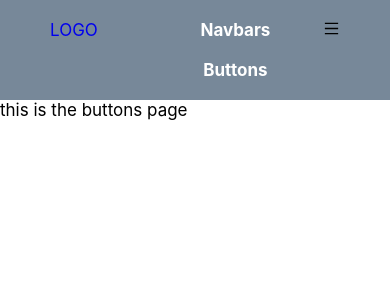
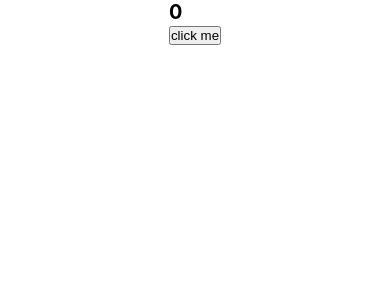
Before and after one commit to memphis2coder/ToolBox, a React (Create React App) app: page /buttons in a window 390 px wide. Shown: the top 300 px of the page. Built offline with nearby package versions, Linux system fonts and the light colour scheme.

Commit message:
working on toolbox

```diff
--- a/src/App.css
+++ b/src/App.css
@@ -16,3 +16,12 @@ a {
 li {
   list-style-type: none;
 }
+
+/* App.css styles */
+.App {
+  display: flex;
+  justify-content: center;
+  align-self: center;
+  height: 100%;
+  width: 100%;
+}
--- a/src/App.js
+++ b/src/App.js
@@ -1,19 +1,20 @@
 import React from 'react';
 import './App.css';
-import {BrowserRouter as Router, Switch, Route} from 'react-router-dom';
+//import {BrowserRouter as Router, Switch, Route} from 'react-router-dom';
 // pages
-import HomePage from './pages/home/home-page';
-import Navbars from './pages/navbars/navbar-page';
-import Buttons from './pages/buttons/buttons-page';
-// components
-import MainMenu from './components/main-menu/main-menu';
-import Sidebar from './components/sidebar/sidebar';
+// import HomePage from './pages/home/home-page';
+// import Navbars from './pages/navbars/navbar-page';
+// import Buttons from './pages/buttons/buttons-page';
+// // components
+// import MainMenu from './components/main-menu/main-menu';
+// import Sidebar from './components/sidebar/sidebar';
+import Title from './Title.js';
 
 
 function App() {
   return (
     <div className="App">
-      <Router>
+      {/* <Router>
         <MainMenu />
           <Switch>
           <Route exact path='/'>
@@ -26,7 +27,8 @@ function App() {
               <Buttons />
             </Route>
           </Switch>
-      </Router>
+      </Router> */}
+      <Title />
     </div>
   );
 }
--- /dev/null
+++ b/src/Title.js
@@ -0,0 +1,19 @@
+import React, {useState} from 'react';
+
+// functional component
+// this is a standard functional component
+function Title () {
+    const [count, setCount] = useState(0);
+
+
+    // return some JSX
+    return (
+        <div>
+            <h3>{count}</h3>
+
+            <button onClick={() => setCount(count + 1)}>click me</button>
+        </div>
+    )
+};
+
+export default Title;
--- a/src/components/main-menu/main-menu.js
+++ b/src/components/main-menu/main-menu.js
@@ -1,9 +1,11 @@
-import React from 'react'
+import React, {useState} from 'react'
 import './main-menu.scss';
 import {Link} from 'react-router-dom';
 import {AiOutlineMenu} from 'react-icons/ai';
 
 function mainMenu() {
+
+
     return (
         <header className='header'>
             <div className="logo-container">
--- a/src/components/main-menu/main-menu.scss
+++ b/src/components/main-menu/main-menu.scss
@@ -1,28 +1,27 @@
 .header {
-    display: grid;
-    grid-template-areas: "logo nav burger";
+    display: flex;
+    flex-wrap: wrap;
     background-color: lightslategrey;
-    padding: 20px 50px;
     justify-content: space-between;
+    min-height: 50px;
+    align-items: center;
+    padding: 0 50px;
 }
 
 .logo {
-    grid-area: logo;
+    color: white;
+    font-weight: bold;
+    order: 1;
 }
 
 .nav {
-    display: grid;
-    grid-area: nav;
-    grid-template-columns: repeat(2, auto);
-    align-items: center;
-    justify-items: center;
-
+    order: 3;
+    display: inline;
     .nav-link {
         color: white;
         font-weight: bold;
-        margin-left: 50px;
         transition: 0.5s;
-
+        margin-left: 20px;
         &:hover {
             color: black;
             transform: scale(1.1);
@@ -31,24 +30,40 @@
 
 };
 
-// mobile menu
 .burger {
     display: none;
-    grid-area: burger
 }
 
+// mobile menu
 @media (max-width: 700px) {
     .header {
-        grid-template-columns: "logo burger nav nav";
+        padding: 10px 25px;
+        flex-wrap: wrap;
+        width: 100%;
+        align-items: center;
+
+        .logo {
+            order: 1;
+        }
+
+        .nav {
+            display: flex;
+            flex-direction: column;
+            width: 100%;
+            text-align: center;
+
+            .nav-link {
+                display: none;
+                padding: 10px 0;
+            }
+        }
+
+        .burger {
+            display: flex;
+            font-size: 25px;
+            color: white;
+            cursor: pointer;
+        }
     }
 
-    .nav {
-        grid-template-rows: 1fr 1fr;
-        grid-template-columns: none;
-        grid-row-gap: 20px;
-    }
-
-    .burger {
-        display: inline;
-    }
 }
```
